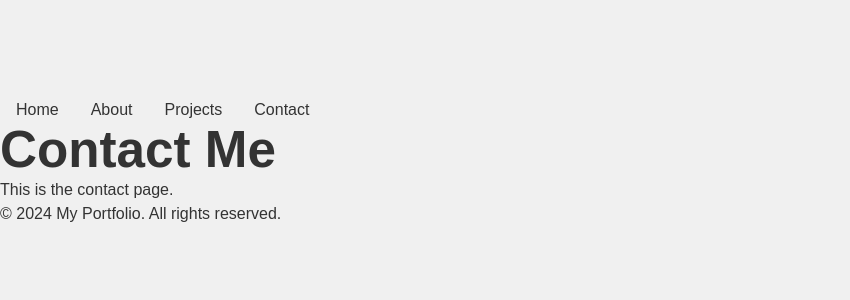
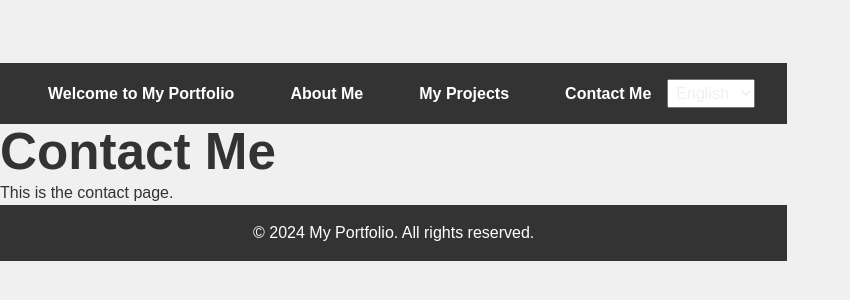
Before and after one commit to Carlosmarroquin20/professional-portfolio, a React (Vite) app: page /contact in a window 1280 px wide. Shown: the part 238-538 px from the top of the page, without its empty margins (0-850 px from the left). Built offline with nearby package versions, Linux system fonts and the light colour scheme.

Commit message:
Separate CSS files for Header and Footer components

```diff
--- /dev/null
+++ b/src/components/Footer.css
@@ -0,0 +1,7 @@
+
+footer {
+    background-color: #333;
+    color: #fff;
+    padding: 1rem 2rem;
+    text-align: center;
+  }
--- a/src/components/Footer.jsx
+++ b/src/components/Footer.jsx
@@ -1,3 +1,6 @@
+
+import './Footer.css';
+
 function Footer() {
   return (
     <footer>
--- /dev/null
+++ b/src/components/Header.css
@@ -0,0 +1,29 @@
+header {
+    background-color: #333;
+    color: #fff;
+    padding: 1rem 2rem;
+    display: flex;
+    justify-content: space-between;
+    align-items: center;
+  }
+
+  nav {
+    display: flex;
+    gap: 1.5rem;
+  }
+
+  nav a {
+    color: #fff;
+    text-decoration: none;
+    font-weight: bold;
+  }
+
+  nav a:hover {
+    color: #aaa;
+  }
+
+  .language-switcher select {
+    padding: 0.25rem;
+    font-size: 1rem;
+    color: #f8eded;
+  }
--- a/src/components/Header.jsx
+++ b/src/components/Header.jsx
@@ -1,14 +1,29 @@
+
 import { Link } from 'react-router-dom';
+import { useTranslation } from 'react-i18next';
+import './Header.css';
 
 function Header() {
+  const { t, i18n } = useTranslation();
+
+  const changeLanguage = (event) => {
+    i18n.changeLanguage(event.target.value);
+  };
+
   return (
     <header>
       <nav>
-        <Link to="/">Home</Link>
-        <Link to="/about">About</Link>
-        <Link to="/projects">Projects</Link>
-        <Link to="/contact">Contact</Link>
+        <Link to="/">{t('home.welcome')}</Link>
+        <Link to="/about">{t('about.title')}</Link>
+        <Link to="/projects">{t('projects.title')}</Link>
+        <Link to="/contact">{t('contact.title')}</Link>
       </nav>
+      <div className="language-switcher">
+        <select onChange={changeLanguage} defaultValue={i18n.language}>
+          <option value="en">English</option>
+          <option value="es">Español</option>
+        </select>
+      </div>
     </header>
   );
 }
```
Lines whose indentation alone changed are shown as unchanged.
